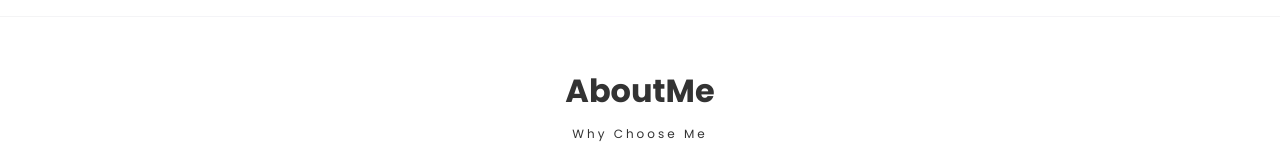
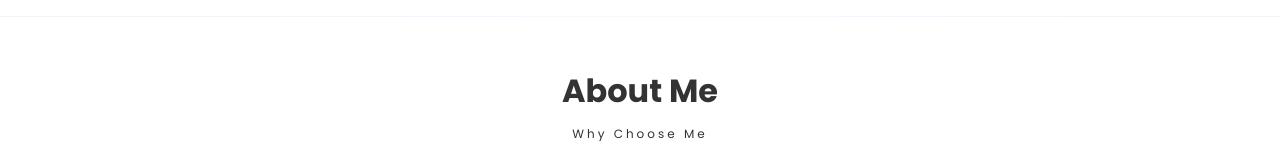
Before and after one commit to japhdev/client, a React (Create React App) app: page / in a window 1280 px wide. Shown: the part 653-800 px from the top of the page. Built offline with nearby package versions, Linux system fonts and the light colour scheme; a web font is replaced by a local one.

Commit message:
Spelling correction

```diff
--- a/src/PortfolioContainer/AboutMe/AboutMe.js
+++ b/src/PortfolioContainer/AboutMe/AboutMe.js
@@ -39,7 +39,7 @@ export default function AboutMe(props) {
     return (
         <div className='about-me-container screen-container' id={props.id || ""}>
             <div className='about-me-parent'>
-                <ScreenHeading title={'AboutMe'} subHeading={'Why Choose Me'} />
+                <ScreenHeading title={'About Me'} subHeading={'Why Choose Me'} />
                 <div className='about-me-card'>
                     <div className='about-me-profile'></div>
                     <div className='about-me-details'>
```
